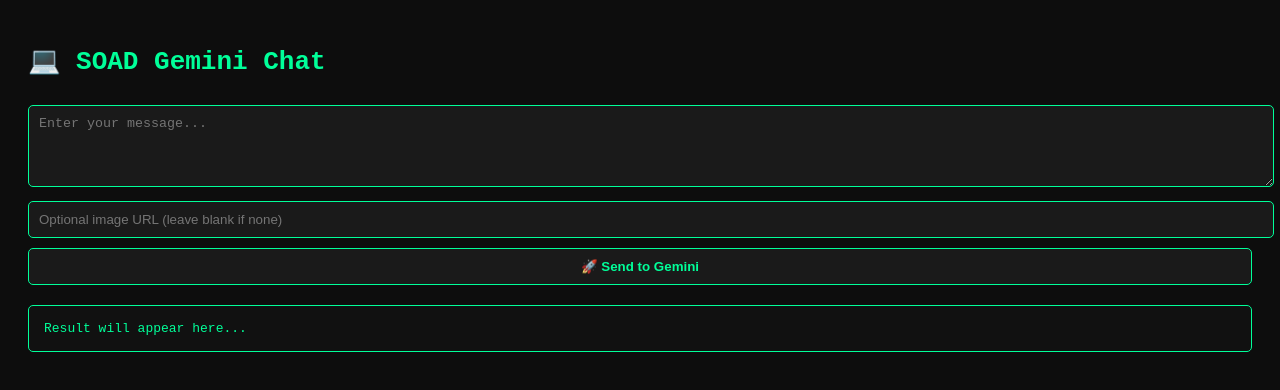
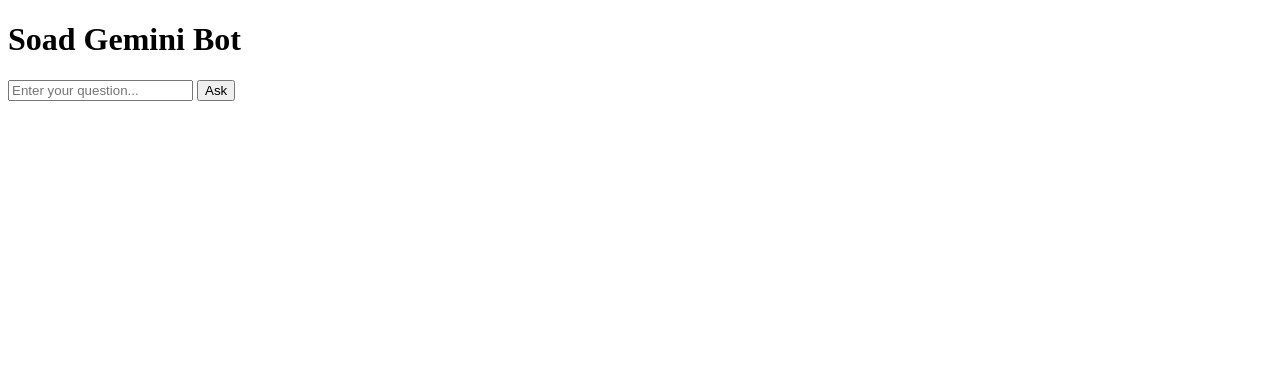
Before and after one commit to sm-soad00/Soad-bot, a website: page index.html in a window 1280 px wide. Drawn offline with Linux system fonts and the light colour scheme.

Commit message:
Update index.html

```diff
--- a/index.html
+++ b/index.html
@@ -1,57 +1,24 @@
 <!DOCTYPE html>
-<html lang="en">
+<html>
 <head>
-  <meta charset="UTF-8">
-  <title>SOAD Gemini Chat</title>
-  <style>
-    body {
-      background: #0d0d0d;
-      color: #00ff99;
-      font-family: monospace;
-      padding: 20px;
-    }
-    input, textarea, button {
-      width: 100%;
-      margin-top: 10px;
-      padding: 10px;
-      background: #1a1a1a;
-      color: #00ff99;
-      border: 1px solid #00ff99;
-      border-radius: 5px;
-    }
-    button {
-      cursor: pointer;
-      font-weight: bold;
-    }
-    .result {
-      margin-top: 20px;
-      background: #111;
-      padding: 15px;
-      border: 1px solid #00ff99;
-      border-radius: 5px;
-    }
-  </style>
+  <title>Soad Gemini Bot</title>
 </head>
 <body>
-  <h1>💻 SOAD Gemini Chat</h1>
-  <textarea id="textInput" rows="4" placeholder="Enter your message..."></textarea>
-  <input id="imageInput" type="text" placeholder="Optional image URL (leave blank if none)" />
-  <button onclick="sendToGemini()">🚀 Send to Gemini</button>
-  <div id="output" class="result">Result will appear here...</div>
+  <h1>Soad Gemini Bot</h1>
+  <input id="prompt" placeholder="Enter your question..." />
+  <button onclick="send()">Ask</button>
+  <pre id="response"></pre>
 
   <script>
-    async function sendToGemini() {
-      const text = document.getElementById('textInput').value;
-      const imageUrl = document.getElementById('imageInput').value;
-
-      const res = await fetch('/chat', {
+    async function send() {
+      const prompt = document.getElementById('prompt').value;
+      const res = await fetch('/api/gemini', {
         method: 'POST',
         headers: { 'Content-Type': 'application/json' },
-        body: JSON.stringify({ text, imageUrl })
+        body: JSON.stringify({ prompt })
       });
-
       const data = await res.json();
-      document.getElementById('output').textContent = data.result || data.error || "No response";
+      document.getElementById('response').textContent = data.result || data.error;
     }
   </script>
 </body>
```
